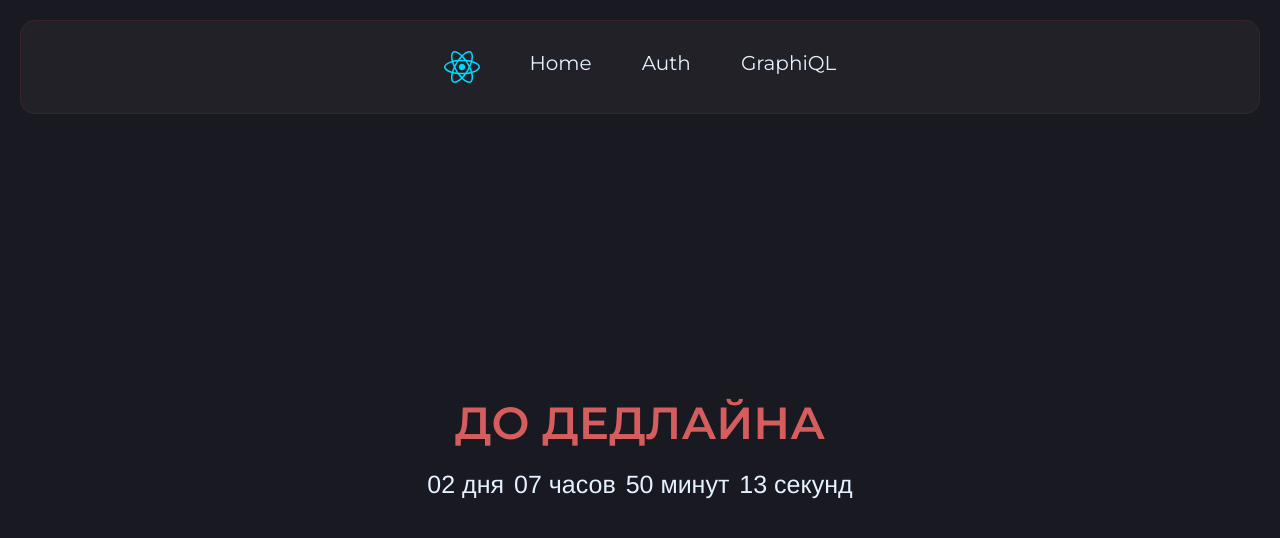
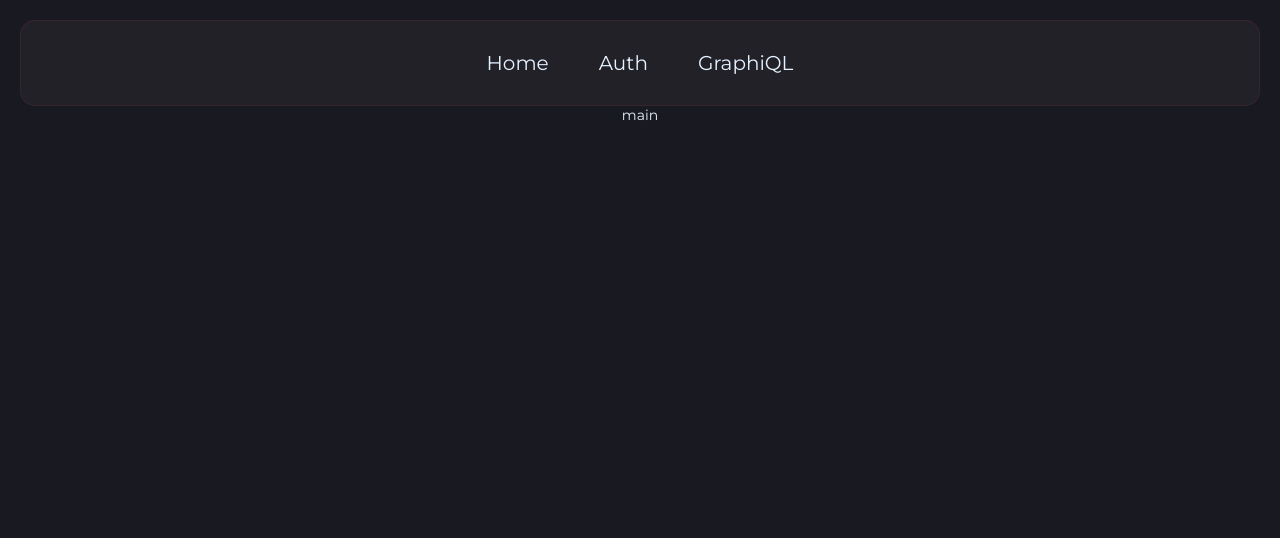
Before and after one commit to anatonokao/graphiql-app, a React (Vite) app: page / in a window 1280 px wide. Shown: the top 538 px of the page. Built offline with nearby package versions, Linux system fonts and the light colour scheme.

Commit message:
feat: add toast, add styles for toasts, add error toast when getting schema failed

```diff
--- a/package.json
+++ b/package.json
@@ -31,6 +31,7 @@
     "react": "^18.2.0",
     "react-dom": "^18.2.0",
     "react-hook-form": "^7.49.2",
+    "react-hot-toast": "^2.4.1",
     "react-redux": "^9.0.4",
     "react-resizable-panels": "^1.0.5",
     "react-router-dom": "^6.21.0",
--- a/src/App.tsx
+++ b/src/App.tsx
@@ -1,88 +1,18 @@
-import React, { useEffect } from 'react';
-import { useState } from 'react';
+import React from 'react';
 import './App.scss';
-import { NavLink } from 'react-router-dom';
-import reactLogo from './assets/react.svg';
+import { NavLink, Outlet } from 'react-router-dom';
+import { Toaster } from 'react-hot-toast';
 
 function App() {
-  const DEADLINE = new Date('2024-01-08T01:59:00');
-  const [finishTime] = useState(DEADLINE.getTime());
-  const [[diffDays, diffH, diffM, diffS], setDiff] = useState([0, 0, 0, 0]);
-  const [tick, setTick] = useState(false);
-
-  useEffect(() => {
-    const diff = (finishTime - Date.now()) / 1000;
-    if (diff < 0) return;
-    setDiff([
-      Math.floor(diff / 86400),
-      Math.floor((diff / 3600) % 24),
-      Math.floor((diff / 60) % 60),
-      Math.floor(diff % 60),
-    ]);
-  }, [tick, finishTime]);
-
-  useEffect(() => {
-    const timerID = setInterval(() => setTick(!tick), 1000);
-    return () => clearInterval(timerID);
-  }, [tick]);
-
-  function getNoun(number: number, txt: string[], cases = [2, 0, 1, 1, 1, 2]) {
-    return txt[
-      number % 100 > 4 && number % 100 < 20
-        ? 2
-        : cases[number % 10 < 5 ? number % 10 : 5]
-    ];
-  }
-
   return (
     <>
       <div className="nav" style={{ position: 'relative' }}>
-        <img src={reactLogo} alt="logo" />
         <NavLink to="/">Home</NavLink>
         <NavLink to="/auth">Auth</NavLink>
         <NavLink to="/playground">GraphiQL</NavLink>
       </div>
-      <div className="content">
-        <h1 className="title">ДО ДЕДЛАЙНА</h1>
-        <div className="timeContainer">
-          <div>
-            {`
-            ${diffDays.toString().padStart(2, '0')} ${getNoun(diffDays, [
-              'день',
-              'дня',
-              'дней',
-            ])}
-          `}
-          </div>
-          <div>
-            {`
-            ${diffH.toString().padStart(2, '0')} ${getNoun(diffH, [
-              'час',
-              'часа',
-              'часов',
-            ])}
-          `}
-          </div>
-          <div>
-            {`
-            ${diffM.toString().padStart(2, '0')} ${getNoun(diffM, [
-              'минута',
-              'минуты',
-              'минут',
-            ])}
-          `}
-          </div>
-          <div>
-            {`
-            ${diffS.toString().padStart(2, '0')} ${getNoun(diffS, [
-              'секунда',
-              'секунды',
-              'секунд',
-            ])}
-          `}
-          </div>
-        </div>
-      </div>
+      <Outlet />
+      <Toaster />
     </>
   );
 }
--- a/src/components/GraphQl/layouts/DesktopLayout/DesktopLayout.tsx
+++ b/src/components/GraphQl/layouts/DesktopLayout/DesktopLayout.tsx
@@ -14,6 +14,7 @@ import Prettifyer from '@/components/GraphQl/Prettifyer/Prettifyer.tsx';
 import { useAppSelector } from '@/store/hooks.ts';
 import { graphqlAPI } from '@/store/GraphQl/graphqlAPI/graphqlAPI.ts';
 import Loader from '@/components/common/Loading/Loader/Loader.tsx';
+import { goToast } from '@/components/toast-helper.ts';
 
 const DesktopLayout: FC = () => {
   const [isDocPanelOpen, setIsDocPanelOpen] = useState(false);
@@ -29,6 +30,10 @@ const DesktopLayout: FC = () => {
   useEffect(() => {
     getSchema(apiUrl);
   }, [apiUrl, getSchema]);
+
+  useEffect(() => {
+    isError && goToast('Something went wrong!', 'error');
+  }, [isError]);
 
   const DocPanel = lazy(
     () => import('@/components/GraphQl/DocPanel/DocPanel.tsx'),
--- /dev/null
+++ b/src/components/toast-helper.ts
@@ -0,0 +1,24 @@
+import toast from 'react-hot-toast';
+
+export const goToast = (text: string, type: 'success' | 'error'): void => {
+  switch (type) {
+    case 'success':
+      toast.success(text, {
+        className: 'successToast',
+        duration: 3000,
+        position: 'bottom-center',
+        icon: '✔️',
+      });
+      break;
+    case 'error':
+      toast.error(text, {
+        className: 'errorToast',
+        duration: 3000,
+        position: 'bottom-center',
+        icon: '❌',
+      });
+      break;
+    default:
+      break;
+  }
+};
--- a/src/main.tsx
+++ b/src/main.tsx
@@ -18,8 +18,8 @@ const store = setupStore();
 
 const router = createBrowserRouter(
   createRoutesFromElements(
-    <Route path="/">
-      <Route path="/" element={<App />} />
+    <Route path="/" element={<App />}>
+      <Route path="/" element={<div>main</div>} />
       <Route path="/auth" element={<div>Auth Page</div>} />
       <Route path="/playground" element={<DesktopLayout />} />
       <Route path="/styleguide" element={<StyleGuide />} />
--- a/src/styles/_variables.scss
+++ b/src/styles/_variables.scss
@@ -31,5 +31,6 @@ $clr-active-4: #a2d2ff;
 $clr-blur: #2495fc30;
 
 $clr-danger: #eb0d6a;
+$clr-green: #7dc57e;
 
 $transition: all 0.3s ease;
--- a/src/styles/global.scss
+++ b/src/styles/global.scss
@@ -35,3 +35,17 @@ body {
 ::-webkit-scrollbar-corner {
   background-color: transparent;
 }
+
+.successToast {
+  font-size: 1.3rem !important;
+  color: $clr-green !important;
+  background: $clr-base !important;
+  box-shadow: 0 0 7px $clr-green !important;
+}
+
+.errorToast {
+  font-size: 1.3rem !important;
+  color: $red-danger !important;
+  background: $clr-base !important;
+  box-shadow: 0 0 7px $red-danger !important;
+}
```
Also changed, not shown: src/assets/react.svg (deleted), 1 other file (tests, documents, lock files or other folders).
